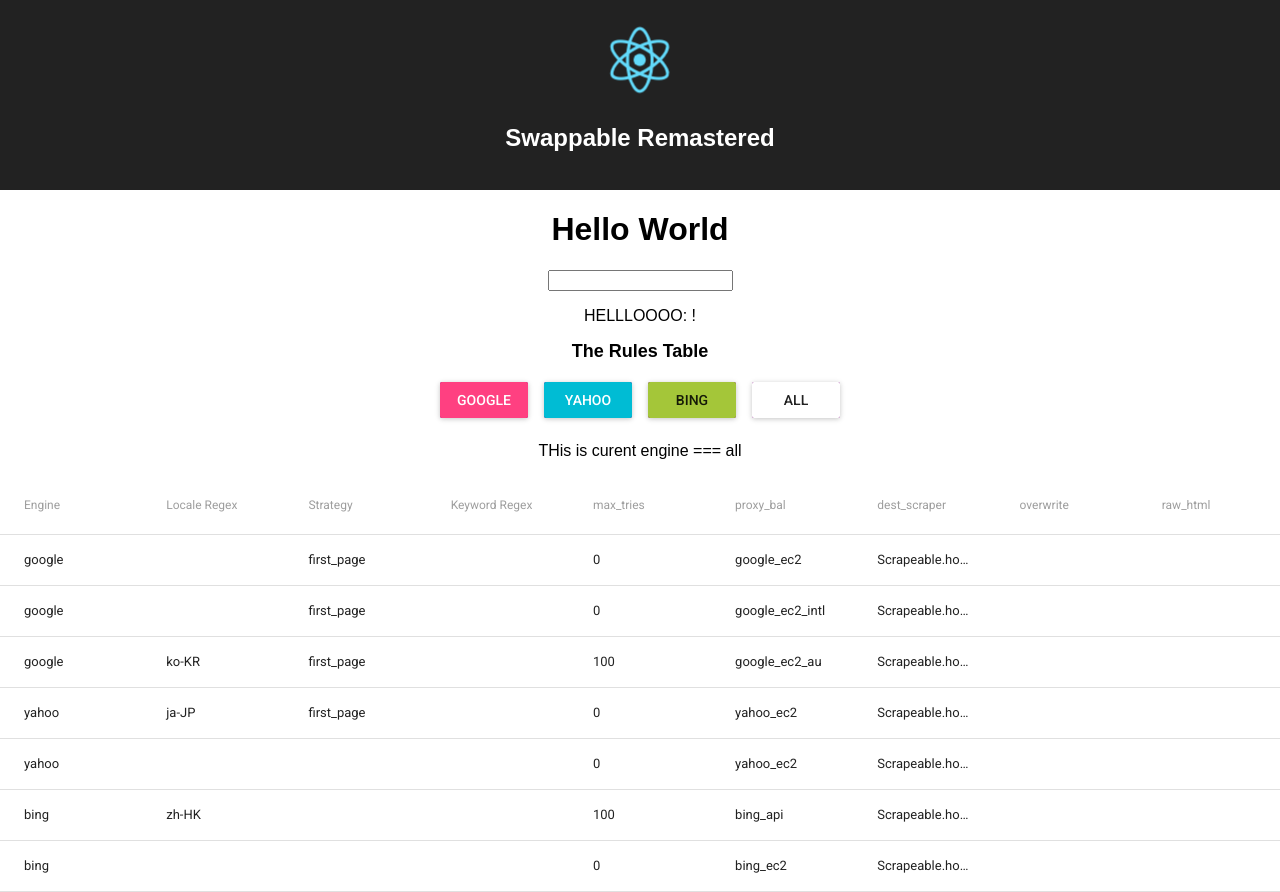
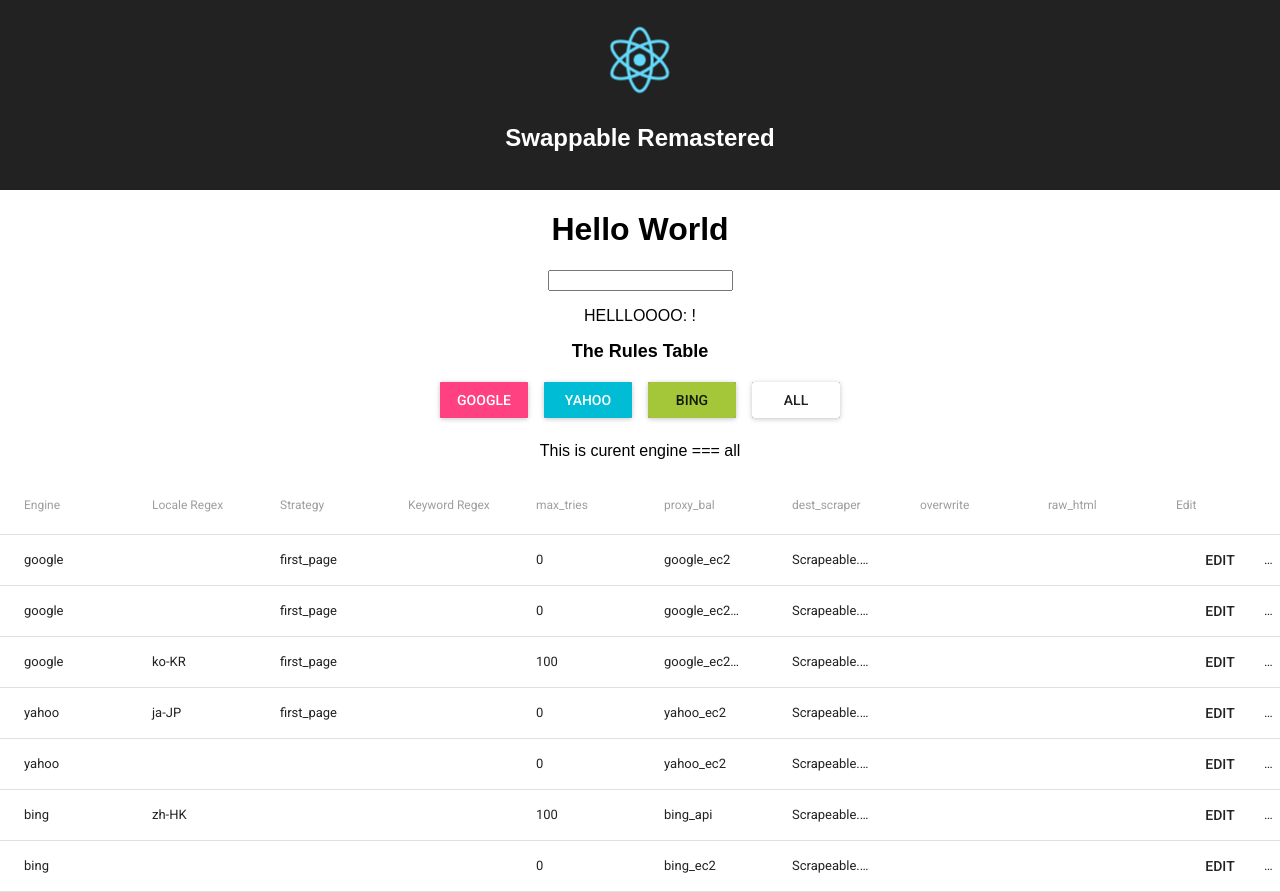
Before and after one commit to Trishthedish/d_and_d, a React (Create React App) app: page / in a window 1280 px wide. Built offline with nearby package versions, Linux system fonts and the light colour scheme; what react-tap-event-plugin would draw is missing.

Commit message:
Still retracing how to wire up edit button

```diff
--- a/src/App.js
+++ b/src/App.js
@@ -3,10 +3,10 @@ import logo from './logo.svg';
 import './App.css';
 import 'react-virtualized/styles.css'
 // Using an ES6 transpiler like Babel
-import {SortableContainer, SortableElement, arrayMove} from 'react-sortable-hoc';
+// import {SortableContainer, SortableElement, arrayMove} from 'react-sortable-hoc';
 import MuiThemeProvider from 'material-ui/styles/MuiThemeProvider';
-import {Table, TableBody, TableHeader, TableHeaderColumn, TableRow, TableRowColumn} from 'material-ui/Table';
-import RaisedButton from 'material-ui/RaisedButton';
+// import {Table, TableBody, TableHeader, TableHeaderColumn, TableRow, TableRowColumn} from 'material-ui/Table';
+// import RaisedButton from 'material-ui/RaisedButton';
 
 // import ActionAndroid from 'material-ui/svg-icons/action/android';
 // import FontIcon from 'material-ui/FontIcon';
@@ -47,9 +47,9 @@ const store = configureStore()
 //   height: 40,
 // };
 
-const buttonStyle = {
-  margin: 12,
-}
+// const buttonStyle = {
+//   margin: 12,
+// }
 
 class App extends Component {
 
--- a/src/actions/index.js
+++ b/src/actions/index.js
@@ -2,7 +2,7 @@ export const UPDATE_NAME = 'UPDATE_NAME'
 export const UPDATE_ENGINE = 'UPDATE_ENGINE'
 export const UPDATE_MODAL = 'UPDATE_MODAL'
 
-export function updateName (name) {
+export function updateName(name) {
   return {
     type: UPDATE_NAME,
     name
--- a/src/components/RuleEditModal.js
+++ b/src/components/RuleEditModal.js
@@ -8,7 +8,6 @@ class RuleEditModal extends Component {
         isOpen={this.props.editModalVisibility}
         style={{zIndex:99}}
         onAfterOpen={()=>{console.log("opened so easy!")}}
-        onAfterOpen={ ()=> {console.log("oppened")}}
         onRequestClose={()=>{console.log("requestedClose")}}
         contentLabel="Modal">
         <h1>Modal Content</h1>
--- a/src/components/RulesTable.js
+++ b/src/components/RulesTable.js
@@ -1,9 +1,10 @@
 import React, {Component} from 'react';
 import 'react-virtualized/styles.css'
 import {SortableContainer, SortableElement, arrayMove} from 'react-sortable-hoc';
-import MuiThemeProvider from 'material-ui/styles/MuiThemeProvider';
+// import MuiThemeProvider from 'material-ui/styles/MuiThemeProvider';
 import {Table, TableBody, TableHeader, TableHeaderColumn, TableRow, TableRowColumn} from 'material-ui/Table';
-import {updateModal} from '../actions/'
+import FlatButton from 'material-ui/FlatButton';
+// import {updateModal} from '../actions/'
 
 // allows rules to be sorted..
 const SortableItem = SortableElement(({value}) =>
@@ -36,6 +37,11 @@ const SortableItem = SortableElement(({value}) =>
       <TableRowColumn className="td_box">
         {value.raw_html}
       </TableRowColumn>
+      <TableRowColumn className="td_box">
+        <FlatButton
+          label="edit"
+          />
+      </TableRowColumn>
     </TableRow>
 ) // end of SortableItem
 
@@ -46,10 +52,10 @@ const SortableList = SortableContainer(
 
     return (
       <Table className="ruleTable">
-        <TableHeader displaySelectAll = {false} adjustForCheckbox	= {false} >
+        <TableHeader displaySelectAll={false} adjustForCheckbox={false} >
           <TableRow
-            rowNumber	= {1}
-            displayBorder = {true}
+            rowNumber={1}
+            displayBorder={true}
             >
             <TableHeaderColumn tooltip={"Search Engines: like google, bing, yahoo"}>
               Engine
@@ -78,12 +84,19 @@ const SortableList = SortableContainer(
             <TableHeaderColumn tooltip={"hardly ever used."}>
               raw_html
             </TableHeaderColumn>
+            <TableHeaderColumn tooltip={"hardly ever used."}>
+              Edit
+            </TableHeaderColumn>
           </TableRow>
         </TableHeader>
         <TableBody className="ruleTable"
-          showRowHover = {true}>
+          showRowHover={true}>
             {rules.map((value, index) => (
-              <SortableItem key={`rule-${index}`} index={index} value={value} />
+              <SortableItem
+                key={`rule-${index}`}
+                index={index}
+                value={value}
+                />
             ))}
         </TableBody>
     </Table>
@@ -112,7 +125,7 @@ class SortableComponent extends Component {
     })
   //   return <SortableList rules={filteredRules} onSortEnd={this.onSortEnd} />;
   // }
-    return <SortableList rules={filteredRules} onSortEnd={this.onSortEnd} />;
+    return <SortableList rules={filteredRules} onSortEnd={this.onSortEnd} onRulesEdit={this.props.onRulesEdit}/>;
   }
 } // end of SortableComponent
 
@@ -121,8 +134,10 @@ class RulesTable extends Component {
   render() {
 
     return (
-      <div><SortableComponent engine={this.props.engine}
-        rules={this.props.rules}/>
+      <div><SortableComponent
+        engine={this.props.engine}
+        rules={this.props.rules}
+        onRulesEdit={this.props.onRulesEdit}/>
 
       </div>
 
--- a/src/containers/Main.js
+++ b/src/containers/Main.js
@@ -1,11 +1,11 @@
 import React, { Component } from 'react';
-import {SortableContainer, SortableElement, arrayMove} from 'react-sortable-hoc';
+// import {SortableContainer, SortableElement, arrayMove} from 'react-sortable-hoc';
 // import RaisedButton from 'material-ui/RaisedButton';
 import RaisedButtons from '../components/RaisedButton'
 // import './App.css';
 // import 'react-virtualized/styles.css'
 // Using an ES6 transpiler like Babel
-import PropTypes from 'prop-types';
+// import PropTypes from 'prop-types';
 
 // Needed for onTouchTap, so error goes away
 import injectTapEventPlugin from 'react-tap-event-plugin';
@@ -14,6 +14,7 @@ injectTapEventPlugin();
 import {connect} from 'react-redux'
 import {updateName, updateEngine, updateModal} from '../actions'
 import RulesTable from '../components/RulesTable'
+import RuleEditModal from '../components/RuleEditModal'
 
 class Main extends Component {
   nameChangeHandler = (event) =>  {
@@ -29,6 +30,12 @@ class Main extends Component {
     let act = updateEngine(engineName)
     dispatch(act)
   }
+  editModalHandler = (editModalVisibility) => {
+    const dispatch = this.props.dispatch
+    let act = updateModal(editModalVisibility)
+    dispatch(act)
+  }
+
    render() {
      return (
      <div>
@@ -47,14 +54,17 @@ class Main extends Component {
          <h1 className="App-intro"> The Rules Table</h1>
 
          <div>
-           <RaisedButtons engine={this.props.engine} foobarHandler={this.engineChangeHandler}/>
-           <p>THis is curent engine === {this.props.engine}</p>
+           <RaisedButtons
+             engine={this.props.engine}
+             foobarHandler={this.engineChangeHandler}/>
+           <p>This is curent engine === {this.props.engine}</p>
          </div>
 
          <RulesTable
            engine={this.props.engine}
            rules={this.props.rules}
            />
+         <RuleEditModal editModalVisibility={this.props.editModalVisibility}/>
        </div>
      </div>
    )
@@ -63,10 +73,10 @@ class Main extends Component {
  }
 function MapStateToProps(state) {
   const name = state.main.name
-  const {engine, rules} = state.main
-  console.log("this is state: ", state)
+  const {engine, rules, editModalVisibility} = state.main
+  console.log("this is state: ", state, "<<<")
   return {
-    name, engine, rules
+    name, engine, rules, editModalVisibility
   }
 }
 
--- a/src/index.js
+++ b/src/index.js
@@ -3,7 +3,6 @@ import ReactDOM from 'react-dom';
 import App from './App';
 import './index.css';
 // Using an ES6 transpiler like Babel
-import {SortableComponent, SortableElement} from 'react-sortable-hoc';
 
 ReactDOM.render(
   <App />,
--- a/src/reducers/index.js
+++ b/src/reducers/index.js
@@ -19,14 +19,18 @@ const defaultRules = [
   {id: 7, engine: "bing", locale_regex: "", strategy: "", keyword_regex: "", max_tries: 0, proxy_bal: "bing_ec2", dest_scraper: "Scrapeable.homepage_first_page_search", overwrite: "", raw_html: ""}
 ]
 
-function main(state={name: "", engine: 'all', rules: defaultRules}, action){
+function main(state={
+  name: "",
+  engine: 'all',
+  rules: defaultRules,
+  editModalVisibility: false
+  }, action){
 
   switch(action.type) {
     case UPDATE_NAME:
     return Object.assign({}, state,{name: action.name})
 
     case UPDATE_ENGINE:
-    // fill me in
       return Object.assign({}, state, {engine: action.engine})
 
     case UPDATE_MODAL:
```
